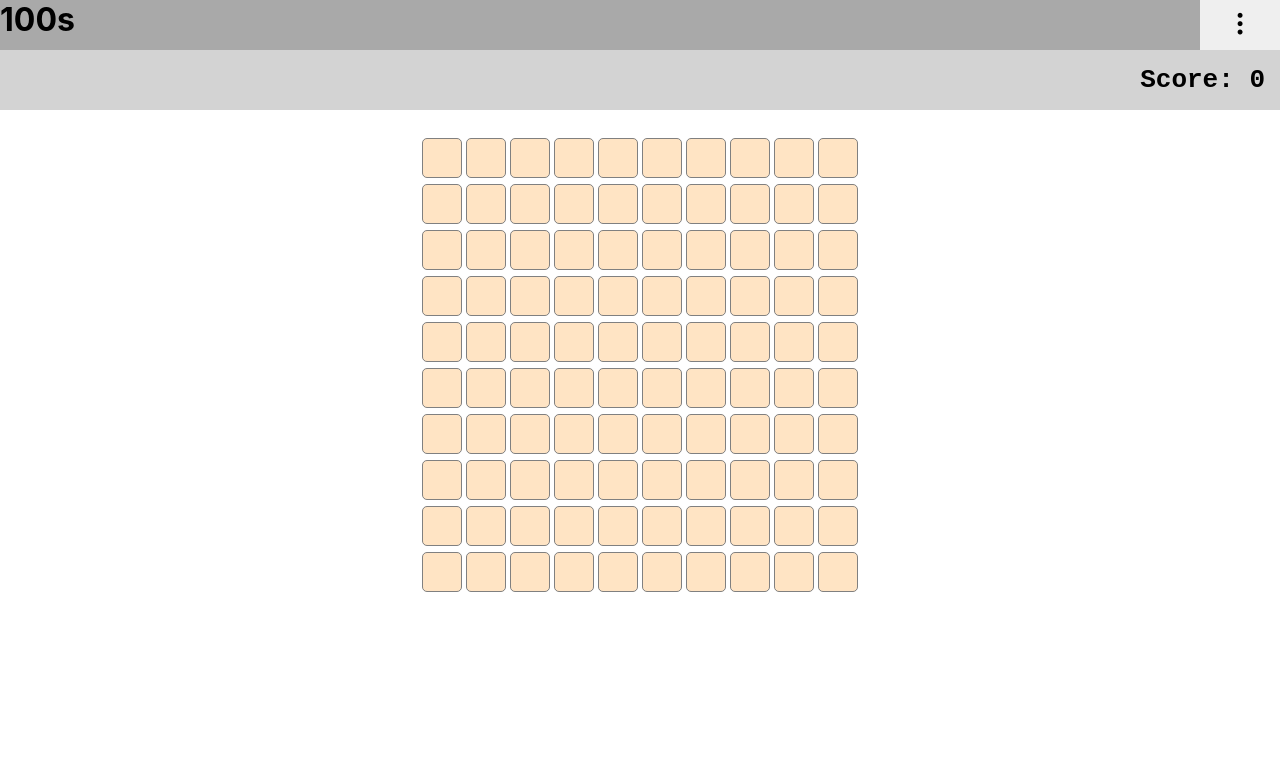
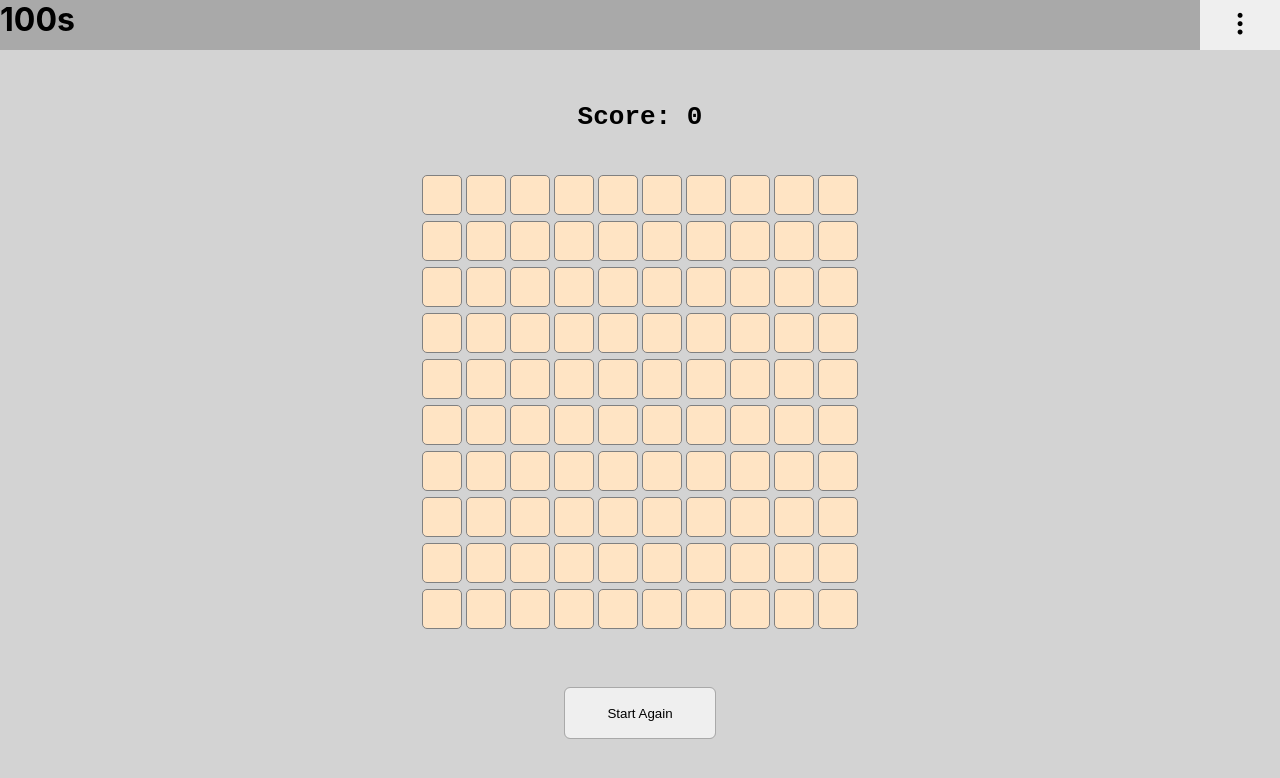
Before and after one commit to mesutissimo/100s, a React (Create React App) app: page /game in a window 1280 px wide. Shown: the top 778 px of the page. Built offline with nearby package versions, Linux system fonts and the light colour scheme.

Commit message:
some routing added

```diff
--- a/package.json
+++ b/package.json
@@ -10,6 +10,7 @@
     "react": "^18.2.0",
     "react-dom": "^18.2.0",
     "react-redux": "^9.1.0",
+    "react-router-dom": "^6.27.0",
     "react-scripts": "5.0.1",
     "redux": "^5.0.1",
     "redux-saga": "^1.3.0",
@@ -19,7 +20,8 @@
     "start": "react-scripts start",
     "build": "react-scripts build",
     "test": "react-scripts test",
-    "eject": "react-scripts eject"
+    "eject": "react-scripts eject",
+    "postbuild": "copy web.config .\\build\\web.config"
   },
   "eslintConfig": {
     "extends": [
--- a/src/App.js
+++ b/src/App.js
@@ -1,8 +1,8 @@
 import "./App.css";
-import Layout from "./layout";
+import Router from "./router";
 
 function App() {
-  return <Layout />;
+  return <Router />;
 }
 
 export default App;
--- a/src/layout/index.jsx
+++ b/src/layout/index.jsx
@@ -1,12 +1,14 @@
 import React from "react";
-import GamePage from "../pages/game";
+import { Outlet } from "react-router-dom";
+
+const HEADER_HEIGHT = 50;
 
 const Layout = () => {
   return (
     <div className="App" style={{ display: "flex", flexDirection: "column" }}>
       <header
         style={{
-          height: 50,
+          height: HEADER_HEIGHT,
           alignContent: "center",
           backgroundColor: "darkgray",
           display: "flex",
@@ -30,7 +32,22 @@ const Layout = () => {
           ></i>
         </button>
       </header>
-      <GamePage />
+      <div
+        style={{
+          backgroundColor: "lightgray",
+          position: "absolute",
+          top: HEADER_HEIGHT,
+          bottom: 0,
+          width: "100%",
+          display: "flex",
+          flexDirection: "column",
+          justifyContent: "center",
+          alignItems: "center",
+          overflowY: "scroll",
+        }}
+      >
+        <Outlet />
+      </div>
     </div>
   );
 };
--- a/src/pages/game/index.jsx
+++ b/src/pages/game/index.jsx
@@ -1,8 +1,10 @@
 import React from "react";
 import ScoreComponent from "../../components/Score";
 import Grid from "../../Grid";
+import { Link, useNavigate } from "react-router-dom";
 
 const GamePage = () => {
+  const navigate = useNavigate();
   return (
     <>
       <ScoreComponent />
@@ -16,7 +18,21 @@ const GamePage = () => {
           fontFamily: "monospace",
           fontSize: "2em",
         }}
-      ></div>
+      >
+        <button
+          onClick={() => navigate(0)}
+          style={{
+            width: 150,
+            height: 50,
+
+            border: "none",
+            outline: "1px solid darkgray",
+            borderRadius: 5,
+          }}
+        >
+          Start Again
+        </button>
+      </div>
     </>
   );
 };
--- /dev/null
+++ b/src/pages/home/index.jsx
@@ -0,0 +1,26 @@
+import React from "react";
+import { Link } from "react-router-dom";
+
+const Home = () => {
+  return (
+    <>
+      <h1>Welcome to 100s</h1>
+      <Link to="/game">
+        <button
+          style={{
+            width: 250,
+            height: 75,
+            fontSize: "1.5em",
+            border: "none",
+            outline: "1px solid darkgray",
+            borderRadius: 5,
+          }}
+        >
+          Start Game
+        </button>
+      </Link>
+    </>
+  );
+};
+
+export default Home;
--- /dev/null
+++ b/src/router.jsx
@@ -0,0 +1,41 @@
+import React from "react";
+import { createBrowserRouter, RouterProvider } from "react-router-dom";
+import Layout from "./layout";
+
+const HomePage = React.lazy(() => import("./pages/home"));
+const GamePage = React.lazy(() => import("./pages/game"));
+
+const router = createBrowserRouter([
+  {
+    path: "/",
+    element: <Layout />,
+    children: [
+      {
+        index: true,
+        element: (
+          <React.Suspense>
+            <HomePage />
+          </React.Suspense>
+        ),
+      },
+      {
+        path: "game",
+        element: (
+          <React.Suspense>
+            <GamePage />
+          </React.Suspense>
+        ),
+      },
+    ],
+  },
+]);
+
+const Router = () => {
+  return (
+    <React.StrictMode>
+      <RouterProvider router={router} fallbackElement={<p>Loading...</p>} />
+    </React.StrictMode>
+  );
+};
+
+export default Router;
```
Also changed, not shown: 2 other files (tests, documents, lock files or other folders).
